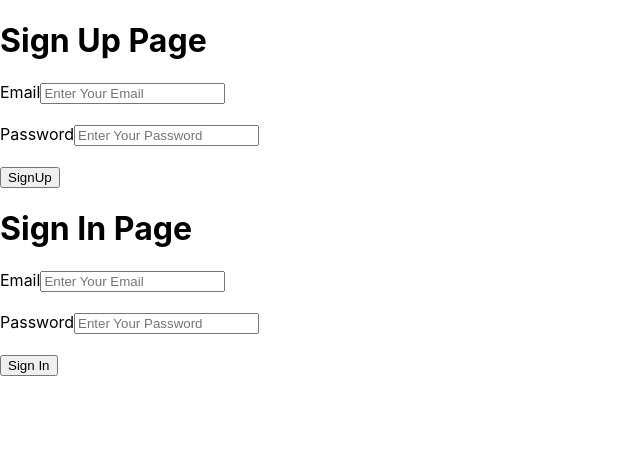
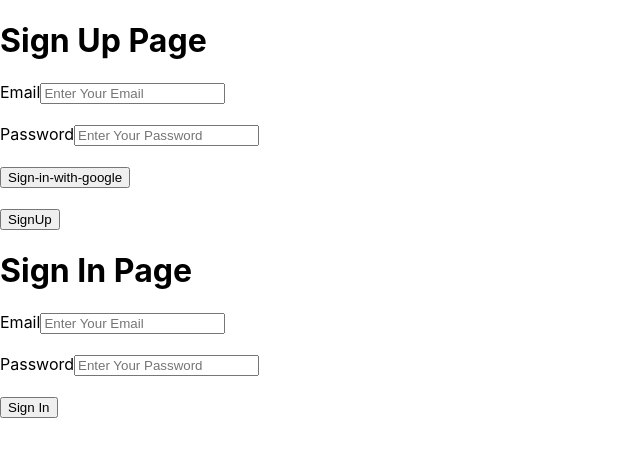
Before and after one commit to rushi0612/react-playground, a React (Create React App) app in the folder react-firebase/: page / in a window 1280 px wide. Shown: the top 456 px of the page, without its empty margins (0-640 px from the left). Built offline with nearby package versions, Linux system fonts and the light colour scheme; no server answers.

Commit message:
feat: add Google sign-in functionality to SignUp component

```diff
--- a/react-firebase/src/pages/SignUp.jsx
+++ b/react-firebase/src/pages/SignUp.jsx
@@ -1,9 +1,9 @@
 import React, { use } from 'react'
 import { useState } from 'react';
-import { getAuth, createUserWithEmailAndPassword } from "firebase/auth";
+import { getAuth, createUserWithEmailAndPassword,GoogleAuthProvider, signInWithPopup } from "firebase/auth";
 import app from "../firebase";
 const auth = getAuth(app);
-
+const googleProvider = new GoogleAuthProvider();
 
 const SignUp = () => {
 
@@ -12,6 +12,10 @@ const SignUp = () => {
 
     const createUser = () =>{
         createUserWithEmailAndPassword(auth, email, password).then(value=>alert("success"))
+    }
+
+    const signInWithGoogle = () =>{
+        signInWithPopup(auth, googleProvider)
     }
   return (
     <div className="signup-page">
@@ -22,6 +26,8 @@ const SignUp = () => {
         <label>Password</label>
         <input type="password" onChange={e=> setPassword(e.target.value)} value={password} required placeholder="Enter Your Password" />
         <br /><br />
+        <button onClick={signInWithGoogle}>Sign-in-with-google</button>
+        <br /><br />
         <button onClick={createUser}>SignUp</button>
     </div>
   )
```
